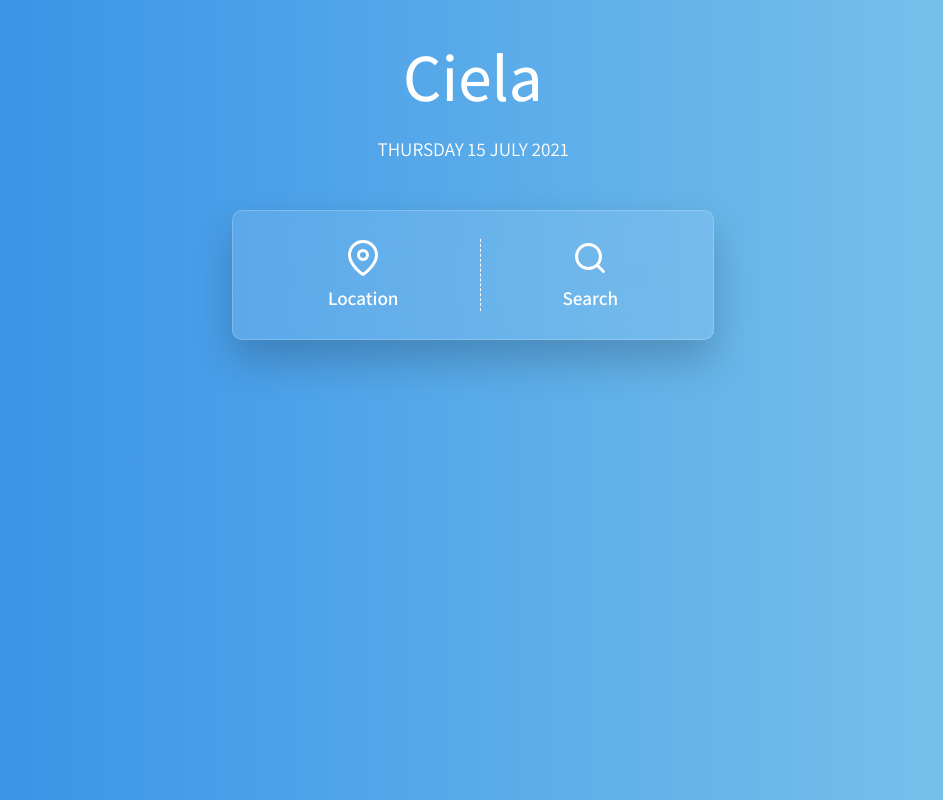
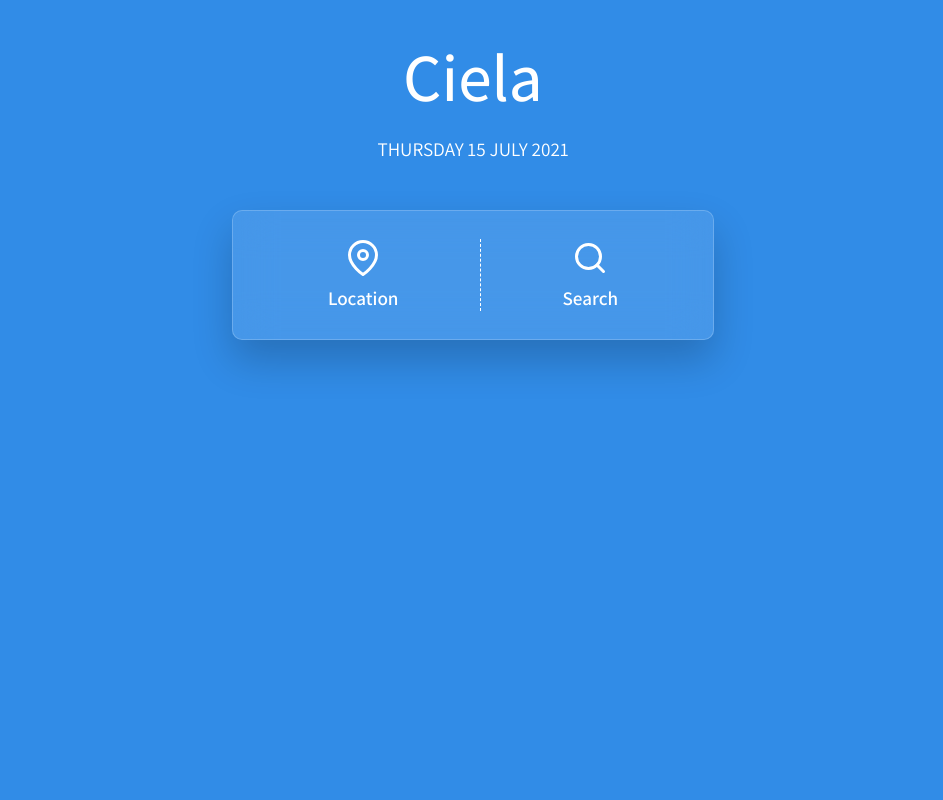
Before and after one commit to akshaypatel99/ciela, a React (Create React App) app: page / in a window 1280 px wide. Shown: the whole page, without its empty margins (167-1110 px from the left). Built offline with nearby package versions, Linux system fonts and the light colour scheme; no server answers.

Commit message:
Update background

```diff
--- a/src/styles/GlobalStyle.js
+++ b/src/styles/GlobalStyle.js
@@ -12,8 +12,6 @@ const GlobalStyle = createGlobalStyle`
 
   body {
     background: rgb(49,140,231);
-    background: linear-gradient(90deg, rgba(49,140,231,1) 0%, rgba(135,206,235,1) 100%);
-    background-size: 110% 110%;
     scroll-behavior: smooth;
 
 
```
